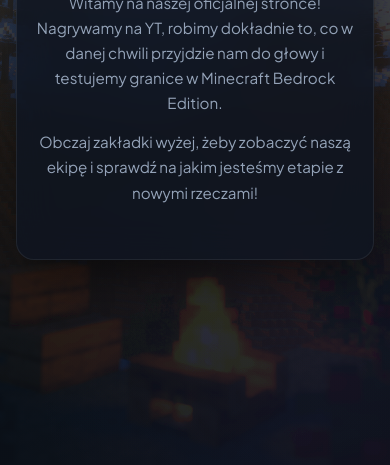
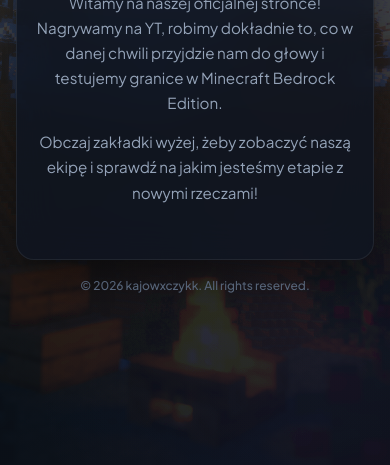
Before and after one commit to kajowxczykk/Antexon.pl, a plain HTML site: page index.html in a window 390 px wide. Shown: the part 315-780 px from the top of the page. Drawn offline with Linux system fonts and the light colour scheme.

```diff
--- a/index.html
+++ b/index.html
@@ -29,7 +29,7 @@
             background-size: cover;
             min-height: 100vh;
             padding-top: 100px;
-            padding-bottom: 60px;
+            padding-bottom: 30px;
         }
 
         /* PASEK NAWIGACJI */
@@ -307,11 +307,20 @@
             transform: translateY(-1px);
         }
 
+        /* STOPKA */
+        .footer {
+            text-align: center;
+            margin-top: 24px;
+            font-size: 0.8rem;
+            color: #64748b;
+            font-weight: 500;
+        }
+
         /* RESPONSYWNOŚĆ (TELEFONY I TABLETY) */
         @media (max-width: 768px) {
             body {
                 padding-top: 80px;
-                padding-bottom: 30px;
+                padding-bottom: 20px;
             }
 
             .navbar {
@@ -369,6 +378,11 @@
                 flex-direction: column;
                 text-align: center;
                 padding: 16px;
+            }
+
+            .footer {
+                margin-top: 18px;
+                font-size: 0.75rem;
             }
         }
     </style>
@@ -561,6 +575,10 @@
 
     </div>
 
+    <footer class="footer">
+        &copy; 2026 kajowxczykk. All rights reserved.
+    </footer>
+
     <script>
         function openTab(tabId, evt) {
             const contents = document.querySelectorAll('.tab-content');
```
